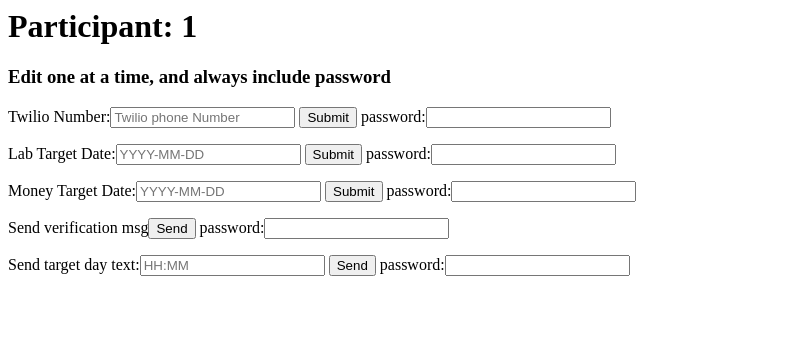
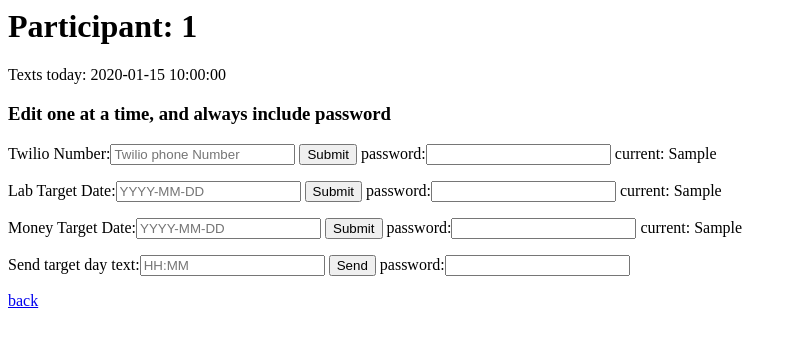
Before and after one commit to domparise/python-twilio-text-message-server, a Flask app: template templates/edit-participant.html in a window 1280 px wide. Shown: the top 347 px of the page, without its empty margins (0-797 px from the left). Run offline with Flask 2, Linux system fonts and the light colour scheme; the template is opened without the code that fills it: most values are stand-ins (such as "Sample title", 1, 10 or a date in 2020); parts of the project's set-up code (start-up, migrations or seed data) failed here and were passed over.

Commit message:
more debugging of interface, pushing to web server

```diff
--- a/server.py
+++ b/server.py
@@ -39,7 +39,7 @@ db = Database()
 participants = dict()
 participant_tuples = db.load_participants()
 for p in participant_tuples:
-    participants[p[0]] = Participant(p[0],p[1],p[2],p[3],p[4],p[5])
+    participants[p[0]] = Participant(p[0],p[1],p[2],valid_time(p[3]),p[4],p[5])
     participants[p[0]].next_message()
 
 from flask import Flask, request, Response, render_template
@@ -55,9 +55,16 @@ def respond_to_text():
         if participants[number].expecting:
             if is_valid_response(request_text): # valid response
                 participants[number].num_today += 1
+                update_participant(number,'num_today',participants[number].num_today)
                 participants[number].next_message()
             else: # invalid response, ask for a valid answer
                 return str('<?xml version="1.0" encoding="UTF-8"?><Response><Message><Body>'+config_vars.invalid_sms_response+'</Body></Message></Response>')
+        elif participants[number].expectingVerification:
+            if is_valid_response(request_text):
+                participants[number].expectingVerification = False
+                participants[number].next_message()
+            else:
+                participants[number].send_verification()
     return
 
 @app.route('/new-participant', methods=['GET','POST'])
@@ -68,25 +75,26 @@ def new_participant():
     else: # password = economics
         if request.form['pwd'] == config_vars.interface_pwd:
             # create new participant
-            lab_day = valid_time(request.form['lab_day'])
-            money_day = valid_time(request.form['money_day'])
+            lab_day = (valid_time(request.form['lab_day']) - datetime.now()).days
+            money_day = (valid_time(request.form['money_day']) - datetime.now()).days
             phone_number = valid_number(request.form['phone'])
             twilio_number = valid_number(request.form['twilio'])
             if lab_day and money_day and phone_number and twilio_number:
-                participants[phone_number] = Participant(phone_number,datetime.now(),lab_day,money_day,txt)
+                participants[phone_number] = Participant(phone_number,twilio_number,0,datetime.now(),lab_day,money_day)
                 db = Database()
-                db.new_participant(phone_number,twilio_number,request.form['lab_day'],request.form['money_day'])
+                db.new_participant(phone_number,twilio_number,lab_day,money_day)
+                participants[phone_number].send_verification()
                 return render_template('new-participant.html')
         return 'invalid input'
 
 @app.route('/participants', methods=['POST'])
 def display_participants():
     if request.form['pwd'] == config_vars.interface_pwd:
-        # display the main table
-        csv = 'time, phone_number, event, content\n'
-        for participant in participants:
-            csv +=  str(datum[0]) + ', ' + str(datum[1]) + ', ' + str(datum[2]) + ', ' + str(datum[3]) + '\n'
-        return
+        csv = 'phone_number, twilio_number, current_day <br>'
+        for number in participants:
+            p = participants[number]
+            csv +=  str(number) + ', ' + str(p.txt.from_number[1:]) +', '+ str(p.day) +  '<br>'
+        return csv
     else:
         return 'incorrect password'
 
@@ -95,9 +103,7 @@ def display_participants():
 def display_participant(number):
     if request.form['pwd'] == config_vars.interface_pwd:
         if 'edit' in request.form: # show the edit form
-            return render_template('edit-participant.html', number=number)
-        elif 'verification' in request.form: # send verification text
-            participants[number].send_verification()
+            return render_template('edit-participant.html', number=number,num_today=participants[number].num_today, current_twilio=participants[number].txt.from_number, current_lab_day=participants[number].lab_day, current_money_day=participants[number].money_day)
         elif 'target' in request.form: # begin on target day
             today = datetime.today()
             time = datetime.strptime(request.form['target_time'],'%H:%M')
--- a/templates/data.html
+++ b/templates/data.html
@@ -19,7 +19,8 @@
 	<form method='POST'>
 		Participant:<input type='text' name='number' required placeholder='Number'>
 		<input type='password' name='pwd' required placeholder='Password'>
-		<input type='submit' name='view' value='View' onclick='this.form.action="/participants/"+this.form.number.value;'>
+		<input type='submit' name='edit' value='View' method='POST' onclick='this.form.action="/participant/"+this.form.number.value;'>
 	</form>
+	<a href='/new-participant'>New Participant</a>
 </body>
 </html>
--- a/templates/edit-participant.html
+++ b/templates/edit-participant.html
@@ -4,30 +4,31 @@
 </head>
 <body>
 	<h1>Participant: {{ number }}</h1>
+	<p>Texts today: {{num_today}}</p>
 	<h3>Edit one at a time, and always include password</h3>
 	<form action='/participant/{{ number }}' method='POST'>
 		Twilio Number:<input type='text' name='twilio_number_val' placeholder='Twilio phone Number'/>
 		<input type='submit' name='twilio_number'>
-		password:<input type='password' name='pwd' required><br>
+		password:<input type='password' name='pwd' required>
+		current: {{current_twilio}}<br>
 	</form>
 	<form action='/participant/{{ number }}' method='POST'>
 		Lab Target Date:<input type='text' name='lab_day_val' placeholder='YYYY-MM-DD'/>
 		<input type='submit' name='lab_day'>
-		password:<input type='password' name='pwd' required><br>
+		password:<input type='password' name='pwd' required>
+		current: {{current_lab_day}}<br>
 	</form>
 	<form action='/participant/{{ number }}' method='POST'>
 		Money Target Date:<input type='text' name='money_day_val' placeholder='YYYY-MM-DD'/>
 		<input type='submit' name='money_day'>
-		password:<input type='password' name='pwd' required><br>
-	</form>
-	<form action='/participant/{{ number }}' method='POST'>
-		Send verification msg<input type='submit' name='verification' value='Send'>
-		password:<input type='password' name='pwd' required><br>
+		password:<input type='password' name='pwd' required>
+		current: {{current_money_day}}<br>
 	</form>
 	<form action='/participant/{{ number }}' method='POST'>
 		Send target day text:<input type='text' name='target_time' placeholder='HH:MM'>
 		<input type='submit' name='target' value='Send'>
 		password:<input type='password' name='pwd' required>
 	</form>
+	<a href='/data'>back</a>
 </body>
 </html>
--- a/templates/new-participant.html
+++ b/templates/new-participant.html
@@ -12,5 +12,6 @@
 		Password:<input type='password' name='pwd' placeholder='Password' required><br><br>
 		<input type='submit' value='Create'>
 	</form>
+	<a href='/data'>back</a>
 </body>
 </html>
```
Also changed, not shown: participant.py (+6 -5 lines), templates/participant.html (deleted, +0 -12 lines), templates/send-email.html (deleted, +0 -13 lines), riskPreferences.db.
